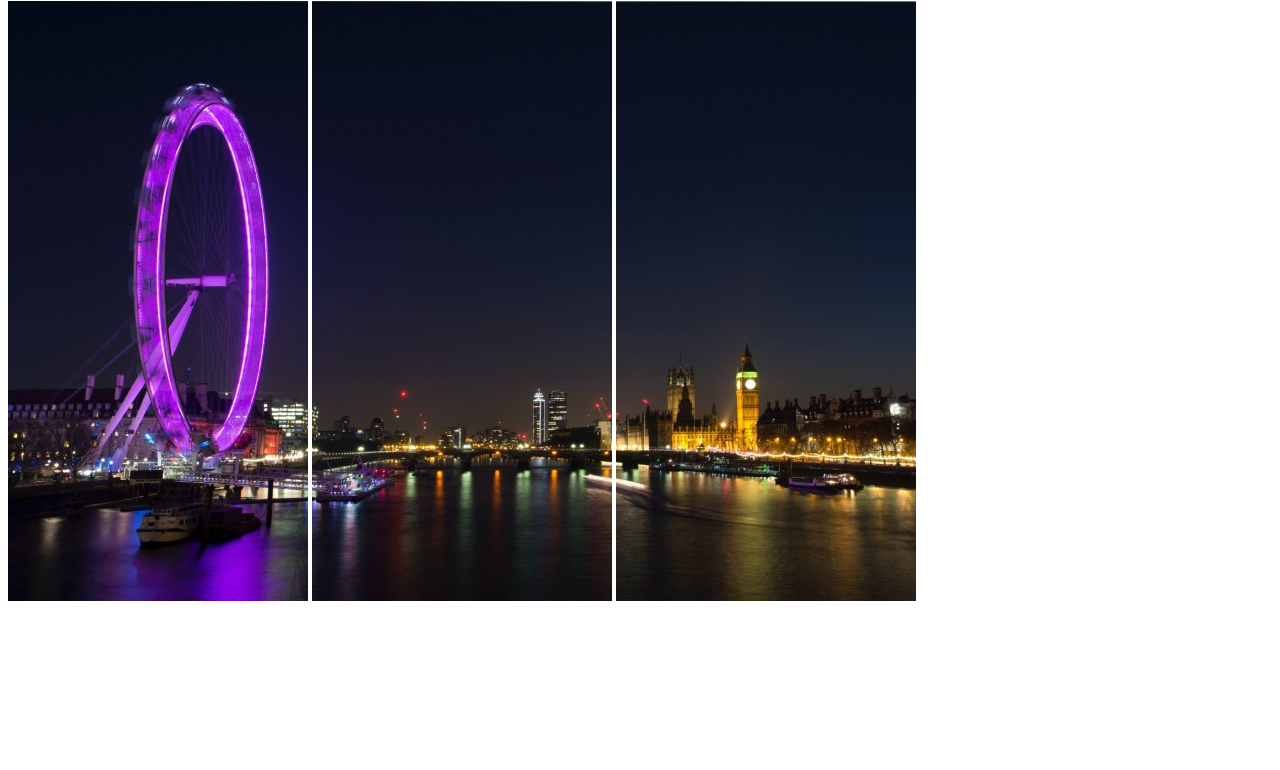
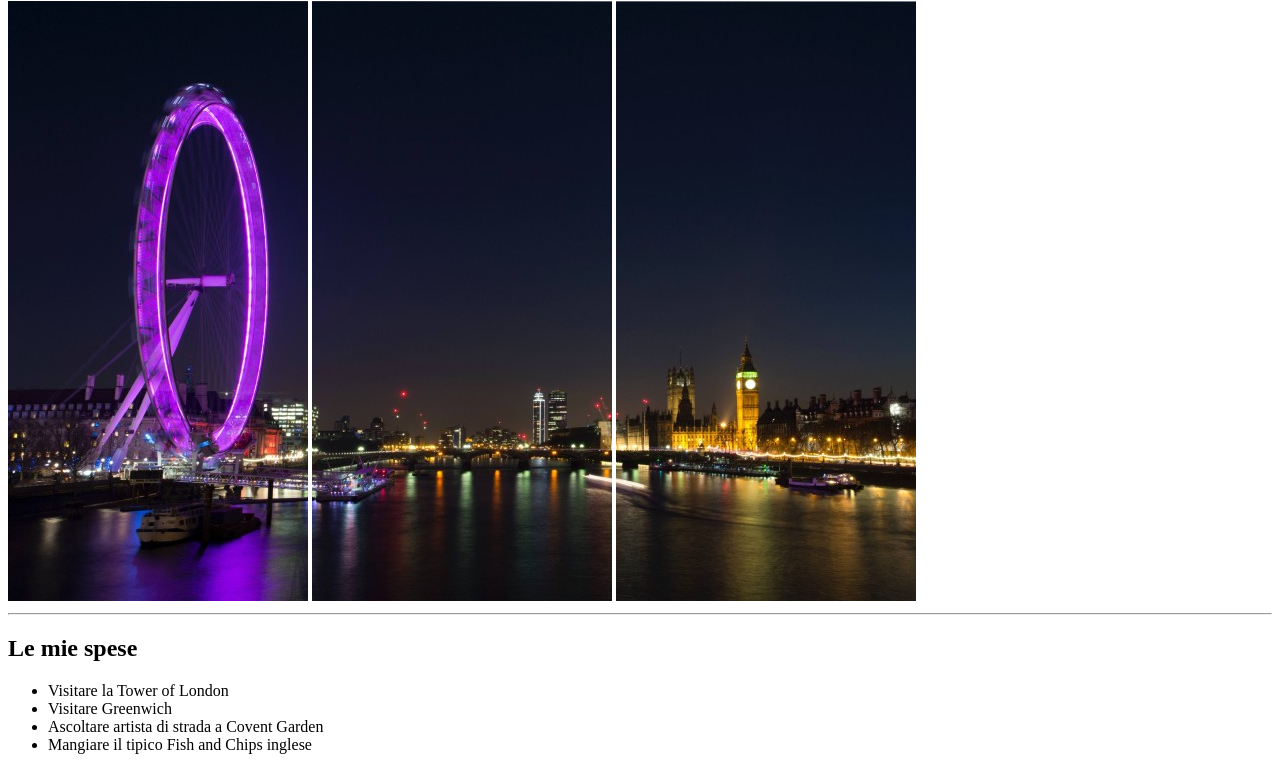
Before and after one commit to bia9400/html-london-trip, a plain HTML site: page index.html in a window 1280 px wide. Shown: the part 79-849 px from the top of the page. Before the commit the page ends 800 px from the top, so only its background shows below. Drawn offline with Linux system fonts and the light colour scheme.

Commit message:
Aggiunta ul section"to-do"

```diff
--- a/index.html
+++ b/index.html
@@ -10,6 +10,24 @@
         <img src="img/pexels-bill-emrich-230794-0.jpg" alt="">
         <img src="img/pexels-bill-emrich-230794-1.jpg" alt="">
         <img src="img/pexels-bill-emrich-230794-2.jpg" alt="">
+        <hr>
     </header>
+
+    <main>
+        <section class="spese">
+            <h2>Le mie spese</h2>
+
+
+        </section>
+        <section class="to-do-list">
+            <ul>
+                <li>Visitare la Tower of London </li>
+                <li>Visitare Greenwich</li>
+                <li>Ascoltare artista di strada a Covent Garden</li>
+                <li>Mangiare il tipico Fish and Chips inglese</li>
+            </ul>
+        </section>
+        <section class="info"></section>
+    </main>
 </body>
 </html>
```
